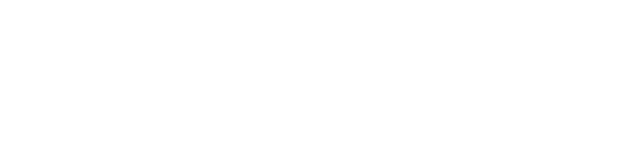
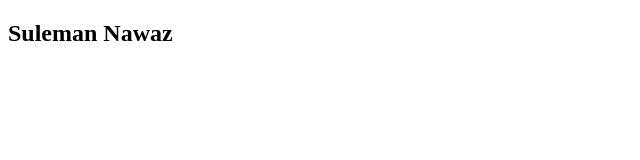
Before and after one commit to sulemanlodhra/Desktop, a plain HTML site: page index.html in a window 1280 px wide. Shown: the whole page, without its empty margins (0-640 px from the left). Drawn offline with Linux system fonts and the light colour scheme.

Commit message:
name added

```diff
--- a/index.html
+++ b/index.html
@@ -5,5 +5,10 @@
 </head>
 <body>
 
+
+	<h2>Suleman Nawaz</h2>
+
+
+
 </body>
 </html>
```
